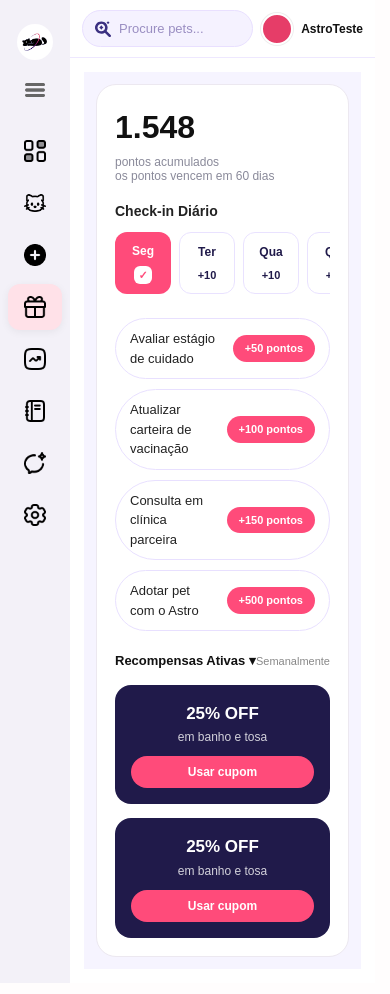
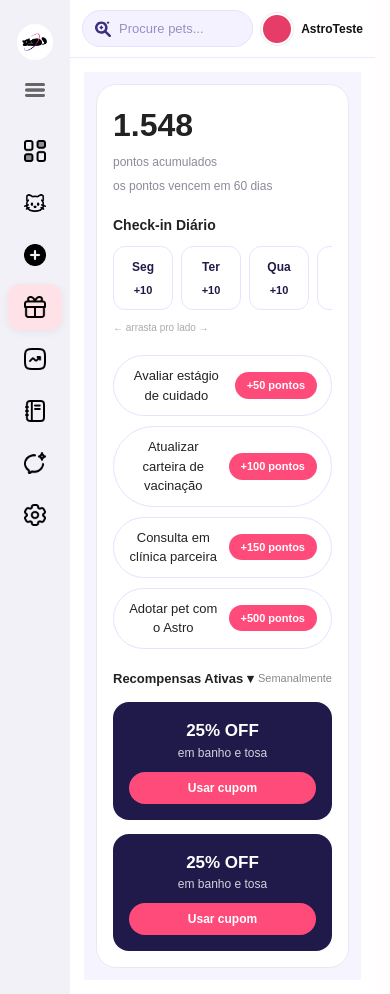
Before and after one commit to M1GU3LT0X1C/ASTRO, a Next.js app: page /dashboard/recompensas in a window 390 px wide. Built offline with nearby package versions, Linux system fonts and the light colour scheme; no server answers.

Commit message:
recompensas toggle check e esconde/mostra cupons + scroll mobile

```diff
--- a/src/app/dashboard/recompensas/page.tsx
+++ b/src/app/dashboard/recompensas/page.tsx
@@ -3,7 +3,8 @@ import { useState, useEffect } from "react";
 
 export default function RecompensasPage(){
   const [pontos,setPontos]=useState(1548);
-  const [checks,setChecks]=useState<{[k:string]:boolean}>({Seg:true});
+  const [checks,setChecks]=useState<{[k:string]:boolean}>({});
+  const [mostraRecompensas,setMostraRecompensas]=useState(true);
   const dias = ["Seg","Ter","Qua","Qui","Sex"];
 
   useEffect(()=>{
@@ -13,11 +14,18 @@ export default function RecompensasPage(){
     if(pts) setPontos(Number(pts));
   },[]);
 
-  const fazerCheck = (dia:string)=>{
-    if(checks[dia]) return;
-    const novo = {...checks, [dia]:true};
+  const toggleCheck = (dia:string)=>{
+    const jaFeito =!!checks[dia];
+    const novo = {...checks};
+    let novoPts = pontos;
+    if(jaFeito){
+      delete novo[dia];
+      novoPts = pontos - 10;
+    }else{
+      novo[dia]=true;
+      novoPts = pontos + 10;
+    }
     setChecks(novo);
-    const novoPts = pontos+10;
     setPontos(novoPts);
     localStorage.setItem("astro_checks", JSON.stringify(novo));
     localStorage.setItem("astro_pontos", String(novoPts));
@@ -32,41 +40,40 @@ export default function RecompensasPage(){
   return(
     <div style={{display:"flex", justifyContent:"center", padding:"12px", background:"#f6f4ff", minHeight:"100vh"}}>
       <style>{`
-     .card{ background:#fff; border-radius:20px; border:1px solid #ece8f0; width:100%; max-width:980px; padding:18px; }
+    .card{ background:#fff; border-radius:20px; border:1px solid #ece8f0; width:100%; max-width:980px; padding:16px; }
     .grid{ display:flex; flex-direction:column; gap:20px; }
-     .checkRow{ display:flex; gap:8px; overflow-x:auto; padding-bottom:2px; }
-     .checkRow::-webkit-scrollbar{ display:none; }
-     .tarefaBtn{ display:flex; justify-content:space-between; align-items:center; border:1.4px solid #e8e0ff; border-radius:999px; padding:10px 14px; background:#fff; cursor:pointer; width:100%; font-size:13px; text-align:left; }
+    .checkWrap{ position:relative; }
+    .checkRow{ display:flex; gap:8px; overflow-x:auto; padding-bottom:6px; scroll-snap-type:x mandatory; -webkit-overflow-scrolling:touch; }
+    .checkRow::-webkit-scrollbar{ height:4px; }.checkRow::-webkit-scrollbar-thumb{ background:#ff4b7a; border-radius:999px; }
+    .checkItem{ scroll-snap-align:start; flex-shrink:0; }
+    .tarefaBtn{ display:flex; justify-content:space-between; align-items:center; border:1.4px solid #e8e0ff; border-radius:999px; padding:10px 14px; background:#fff; cursor:pointer; width:100%; font-size:13px; }
     .pill{ background:#ff4b7a; color:#fff; padding:5px 12px; border-radius:999px; font-size:11px; font-weight:800; white-space:nowrap; margin-left:10px; }
     .cupom{ background:#201a4a; color:#fff; border-radius:16px; padding:16px; text-align:center; }
     .btnCupom{ background:#ff4b7a; border:none; color:#fff; padding:7px 18px; border-radius:999px; font-weight:800; font-size:12px; cursor:pointer; margin-top:10px; width:100%; }
-
-      /* DESKTOP FIXO */
       @media(min-width:900px){
       .card{ padding:24px 26px; }
       .grid{ display:grid; grid-template-columns:1fr 300px; gap:32px; align-items:start; }
       .btnCupom{ width:auto; }
+      .checkRow{ overflow:visible; }
       }
       `}</style>
 
       <div className="card">
         <div className="grid">
-          {/* ESQUERDA */}
           <div>
-            <div style={{marginBottom:"18px"}}>
-              <h2 style={{fontSize:"32px", fontWeight:900, margin:0, color:"#111"}}>{pontos.toLocaleString("pt-BR")}</h2>
-              <small style={{color:"#8a8a9a", fontSize:"12px", lineHeight:"14px", display:"block", marginTop:"4px"}}>pontos acumulados<br/>os pontos vencem em 60 dias</small>
-            </div>
+            <h2 style={{fontSize:"32px", fontWeight:900, margin:0}}>{pontos.toLocaleString("pt-BR")}</h2>
+            <small style={{color:"#8a8a9a", fontSize:"12px"}}>pontos acumulados<br/>os pontos vencem em 60 dias</small>
 
-            <h4 style={{fontSize:"14px", fontWeight:800, marginBottom:"10px"}}>Check-in Diário</h4>
+            <h4 style={{fontSize:"14px", fontWeight:800, margin:"18px 0 10px"}}>Check-in Diário</h4>
+            <div className="checkWrap">
               <div className="checkRow">
                 {dias.map(d=>{
                   const feito =!!checks[d];
                   return(
-                  <button key={d} onClick={()=>fazerCheck(d)} style={{
-                    minWidth:"56px", height:"62px", borderRadius:"12px", border: feito? "none":"1.5px solid #e9e2ff",
+                    <button key={d} className="checkItem" onClick={()=>toggleCheck(d)} style={{
+                      minWidth:"60px", height:"64px", borderRadius:"12px", border: feito? "none":"1.5px solid #e9e2ff",
                       background: feito? "#ff4b7a" : "#fff", color: feito? "#fff" : "#201a4a",
-                    fontWeight:800, cursor:"pointer", display:"flex", flexDirection:"column", alignItems:"center", justifyContent:"center", gap:"6px", flexShrink:0
+                      fontWeight:800, cursor:"pointer", display:"flex", flexDirection:"column", alignItems:"center", justifyContent:"center", gap:"6px"
                     }}>
                       <span style={{fontSize:"12px"}}>{d}</span>
                       {feito? <span style={{background:"#fff", color:"#ff4b7a", borderRadius:"6px", width:"18px", height:"18px", display:"flex", alignItems:"center", justifyContent:"center", fontSize:"11px"}}>✓</span> : <span style={{fontSize:"11px"}}>+10</span>}
@@ -74,8 +81,11 @@ export default function RecompensasPage(){
                   )
                 })}
               </div>
+              {/* dica mobile */}
+              <small style={{display:"block", fontSize:"10px", color:"#aaa", marginTop:"4px"}} className="mobileOnly">← arrasta pro lado →</small>
+            </div>
 
-            <div style={{display:"flex", flexDirection:"column", gap:"10px", marginTop:"22px"}}>
+            <div style={{display:"flex", flexDirection:"column", gap:"10px", marginTop:"20px"}}>
               <button className="tarefaBtn" onClick={()=>fazerTarefa(50)}>Avaliar estágio de cuidado <span className="pill">+50 pontos</span></button>
               <button className="tarefaBtn" onClick={()=>fazerTarefa(100)}>Atualizar carteira de vacinação <span className="pill">+100 pontos</span></button>
               <button className="tarefaBtn" onClick={()=>fazerTarefa(150)}>Consulta em clínica parceira <span className="pill">+150 pontos</span></button>
@@ -83,24 +93,25 @@ export default function RecompensasPage(){
             </div>
           </div>
 
-          {/* DIREITA - CUPONS */}
           <div>
-            <div style={{display:"flex", justifyContent:"space-between", alignItems:"center", marginBottom:"14px"}}>
-              <b style={{fontSize:"13px", color:"#111"}}>Recompensas Ativas ▾</b>
+            <div onClick={()=>setMostraRecompensas(!mostraRecompensas)} style={{display:"flex", justifyContent:"space-between", alignItems:"center", marginBottom:"14px", cursor:"pointer"}}>
+              <b style={{fontSize:"13px"}}>Recompensas Ativas {mostraRecompensas? "▾" : "▸"}</b>
               <small style={{fontSize:"11px", color:"#888"}}>Semanalmente</small>
             </div>
+            {mostraRecompensas && (
               <div style={{display:"flex", flexDirection:"column", gap:"14px"}}>
                 <div className="cupom">
                   <div style={{fontWeight:900, fontSize:"17px"}}>25% OFF</div>
-                <div style={{fontSize:"12px", opacity:.8, marginTop:"2px"}}>em banho e tosa</div>
-                <button className="btnCupom" onClick={()=>alert("Cupom de teste - ainda não existe")}>Usar cupom</button>
+                  <div style={{fontSize:"12px", opacity:.8}}>em banho e tosa</div>
+                  <button className="btnCupom">Usar cupom</button>
                 </div>
                 <div className="cupom">
                   <div style={{fontWeight:900, fontSize:"17px"}}>25% OFF</div>
-                <div style={{fontSize:"12px", opacity:.8, marginTop:"2px"}}>em banho e tosa</div>
-                <button className="btnCupom" onClick={()=>alert("Cupom de teste - ainda não existe")}>Usar cupom</button>
+                  <div style={{fontSize:"12px", opacity:.8}}>em banho e tosa</div>
+                  <button className="btnCupom">Usar cupom</button>
                 </div>
               </div>
+            )}
           </div>
         </div>
       </div>
```
Lines whose indentation alone changed are shown as unchanged.
